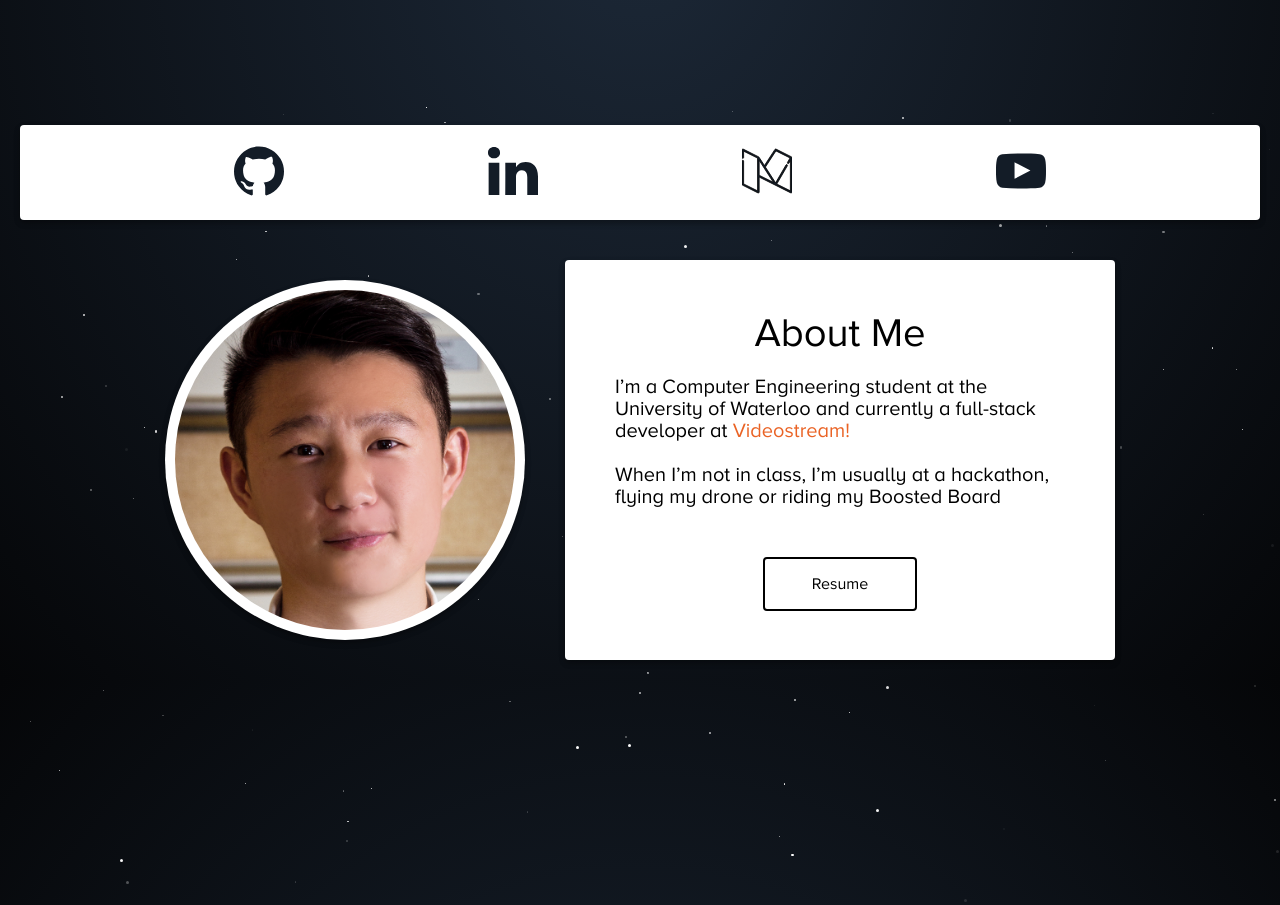
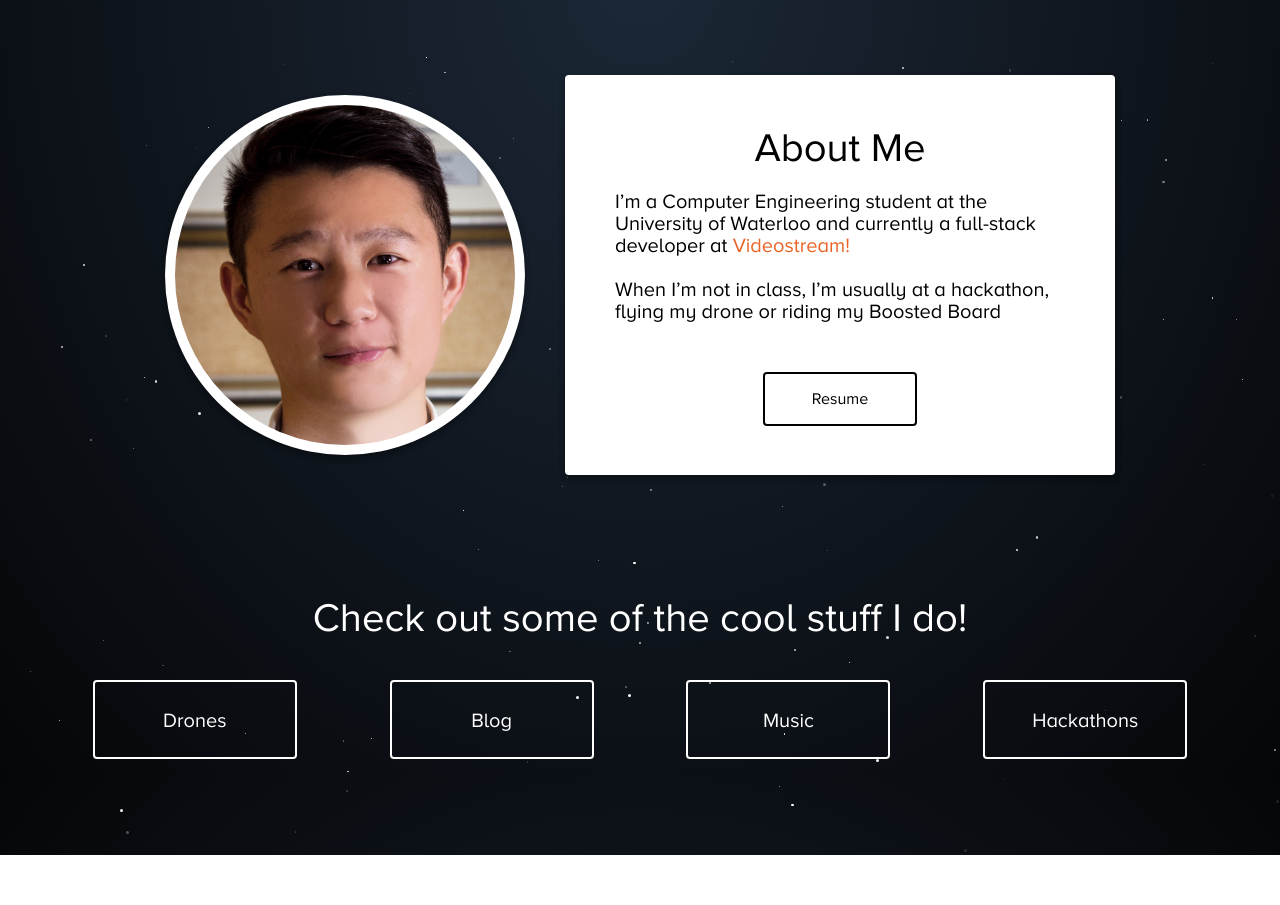
Before and after one commit to Jspsun/Jonathan.solar, a React (Create React App) app: page / in a window 1280 px wide. Shown: the part 840-1745 px from the top of the page. After the commit the page ends 1695 px from the top, so only its background shows below. Built offline with nearby package versions, Linux system fonts and the light colour scheme; a web font is replaced by a local one.

Commit message:
set up new navbar and interests

```diff
--- a/src/Components/AboutMe.js
+++ b/src/Components/AboutMe.js
@@ -4,17 +4,19 @@ import {StarField} from './SolarSystem/StarField.js';
 import {MediaBar} from './AboutMe/MediaBar.js';
 import {Photo} from './AboutMe/Photo.js';
 import {AboutMeCard} from './AboutMe/AboutMeCard.js';
+import {StuffIDo} from './AboutMe/StuffIDo.js';
 
 export class AboutMe extends React.Component {
   render () {
     return (
       <div id='About-Me' className={css(styles.wrapper)}>
         <StarField noOfStars='140' />
-        <MediaBar />
+        {/* <MediaBar /> */}
         <div className={css(styles.inline)}>
           <Photo />
           <AboutMeCard />
         </div>
+        <StuffIDo />
       </div>
     );
   }
@@ -24,11 +26,13 @@ const styles = StyleSheet.create({
   wrapper: {
     width: '100%',
     // height: '100vh',
-    overflow: 'hidden',
     display: 'flex',
     flexDirection: 'column',
-    paddingTop: '120px',
-    flexGrow: '1'
+    paddingTop: '70px',
+    flexGrow: '1',
+    '@media (max-width: 877px)': {
+      paddingTop: '120px'
+    }
   },
 
   inline: {
--- a/src/Components/AboutMe/MediaBar.js
+++ b/src/Components/AboutMe/MediaBar.js
@@ -26,5 +26,5 @@ const styles = StyleSheet.create({
     alignItems: 'center',
     margin: '20px',
     padding: '10px'
-  }
+  },
 });
--- /dev/null
+++ b/src/Components/AboutMe/StuffIDo.js
@@ -0,0 +1,57 @@
+import React from 'react';
+import { StyleSheet, css } from 'aphrodite';
+import {TextButton} from '../UI/TextButton.js';
+
+export class StuffIDo extends React.Component {
+  render () {
+    return (
+      <div className={css(styles.wrapper)}>
+        <div className={css(styles.title)}>Check out some of the cool stuff I do!</div>
+        <div className={css(styles.buttonWrapper)}>
+          <TextButton className={styles.button} text='Drones' href='https://www.youtube.com/channel/UCobkvnXKkRl-eTIQxBdpCPA?view_as=subscriber' color='#fff' hoverColor='#ffd377' />
+          <TextButton className={styles.button} text='Blog' href='https://medium.com/@jspsun' color='#fff' hoverColor='#ffd377' />
+          <TextButton className={styles.button} text='Music' href='https://open.spotify.com/user/jspsun' color='#fff' hoverColor='#ffd377' />
+          <TextButton className={styles.button} text='Hackathons' href='https://devpost.com/jspsun' color='#fff' hoverColor='#ffd377' />
+        </div>
+      </div>
+    );
+  }
+}
+
+const styles = StyleSheet.create({
+
+  wrapper: {
+    display: 'flex',
+    justifyContent: 'center',
+    alignItems: 'center',
+    flexDirection: 'column',
+
+    marginTop: '100px'
+  },
+
+  title: {
+    fontSize: '40px',
+    color: '#fff',
+    alignSelf: 'center'
+  },
+
+  buttonWrapper: {
+    width: '100%',
+    height: '75px',
+    display: 'flex',
+    flexWrap: 'wrap',
+    justifyContent: 'space-evenly',
+    alignItems: 'center',
+    margin: '20px',
+    padding: '10px'
+  },
+
+  button: {
+    width: '200px',
+    height: '75px',
+    fontSize: '20px',
+    marginTop: '10px',
+    marginBottom: '10px',
+    flexShrink: '1'
+  }
+});
--- a/src/Components/NavBar.js
+++ b/src/Components/NavBar.js
@@ -11,7 +11,10 @@ var self;
 export class NavBar extends React.Component {
   constructor (props) {
     super(props);
-    this.state = { backgroundColor: 'rgba(22, 31, 44, 0)' };
+    this.state = {
+      backgroundColor: 'rgba(22, 31, 44, 0)',
+      shadow: ''
+    };
 
     self = this;
     window.addEventListener('scroll', function (e) {
@@ -28,12 +31,21 @@ export class NavBar extends React.Component {
     function handleScroll (lastScroll) {
       var toOpacity = 100;
       if (lastScroll === 0) {
-        self.setState({ backgroundColor: 'rgba(22, 31, 44, 0)' });
+        self.setState({
+          backgroundColor: 'rgba(22, 31, 44, 0)',
+          shadow: '0 3px 6px rgba(0,0,0,0), 0 3px 6px rgba(0,0,0,0)'
+        });
       } else if (lastScroll < toOpacity) {
-        self.setState({ backgroundColor: 'rgba(22, 31, 44, ' + lastScroll / toOpacity + ')' });
-      }
-      else {
-        self.setState({ backgroundColor: 'rgba(22, 31, 44, 0.99)' });
+        var fraction = lastScroll / toOpacity;
+        self.setState({
+          backgroundColor: 'rgba(22, 31, 44, ' + fraction + ')',
+          shadow: '0 3px 6px rgba(0,0,0,' + 0.16 * fraction + '), 0 3px 6px rgba(0,0,0,' + fraction * 0.23 + ')'
+        });
+      } else {
+        self.setState({
+          backgroundColor: 'rgba(22, 31, 44, 0.99)',
+          shadow: '0 3px 6px rgba(0,0,0,0.16), 0 3px 6px rgba(0,0,0,0.23)'
+        });
       }
     }
   }
@@ -46,7 +58,7 @@ export class NavBar extends React.Component {
       }
     }
     return (
-      <div className={css(styles.wrapper) + ' animated slideInDown'} style={{backgroundColor: this.state.backgroundColor}}>
+      <div className={css(styles.wrapper) + ' animated slideInDown'} style={{backgroundColor: this.state.backgroundColor, boxShadow: this.state.shadow}}>
         <div className={css(styles.titleWrapper)}>
           <ImageButton link='https://github.com/Jspsun' width='40px' height='40px' src='Assets/Img/NavBar/github-logo.svg' />
           <div className={css(styles.titleText)}>
--- a/src/Components/UI/TextButton.js
+++ b/src/Components/UI/TextButton.js
@@ -36,7 +36,7 @@ export class TextButton extends React.Component {
 
     return (
       <a className={css(styles.a)} href={this.props.href} target='__blank'>
-        <div className={css(styles.button, this.props.style)}>
+        <div className={css(styles.button, this.props.className)}>
           <div className={css(styles.text)}>{this.props.text}</div>
         </div>
       </a>
```
